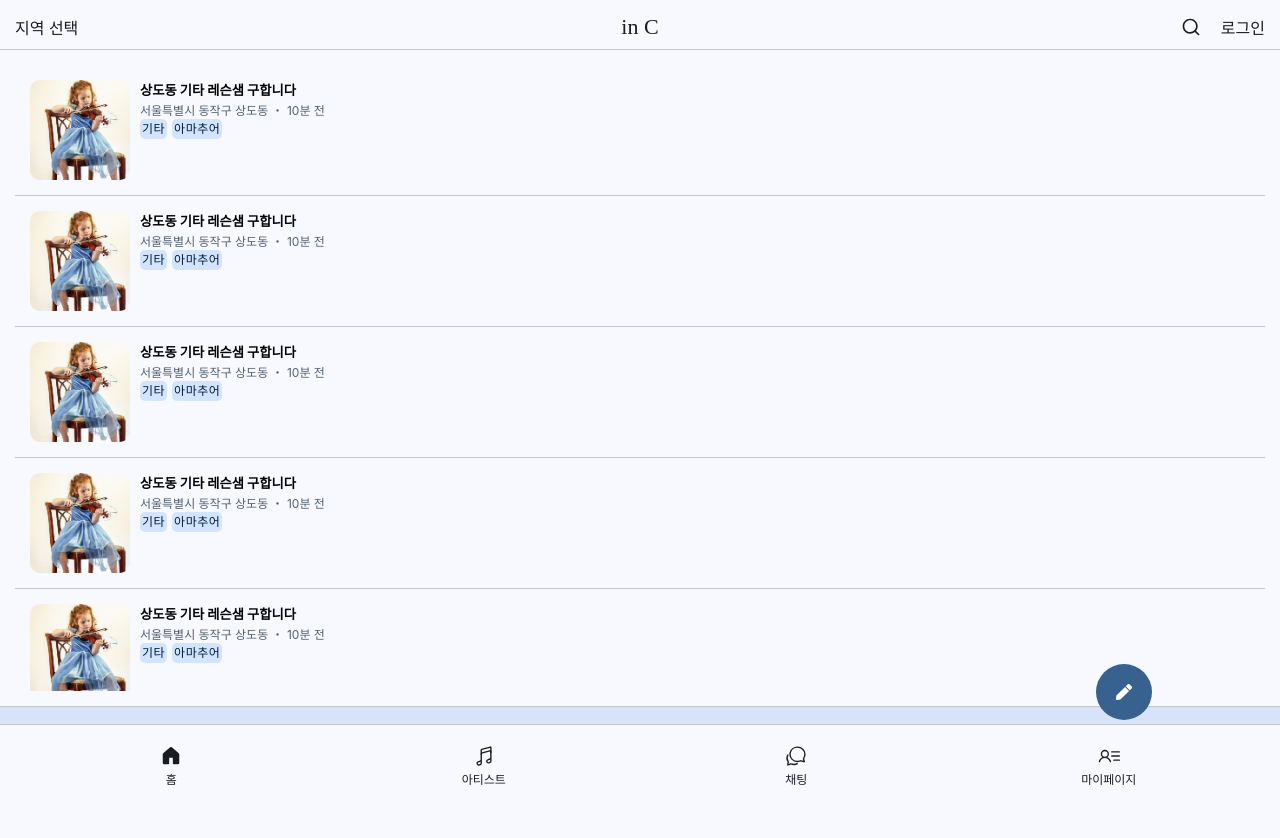
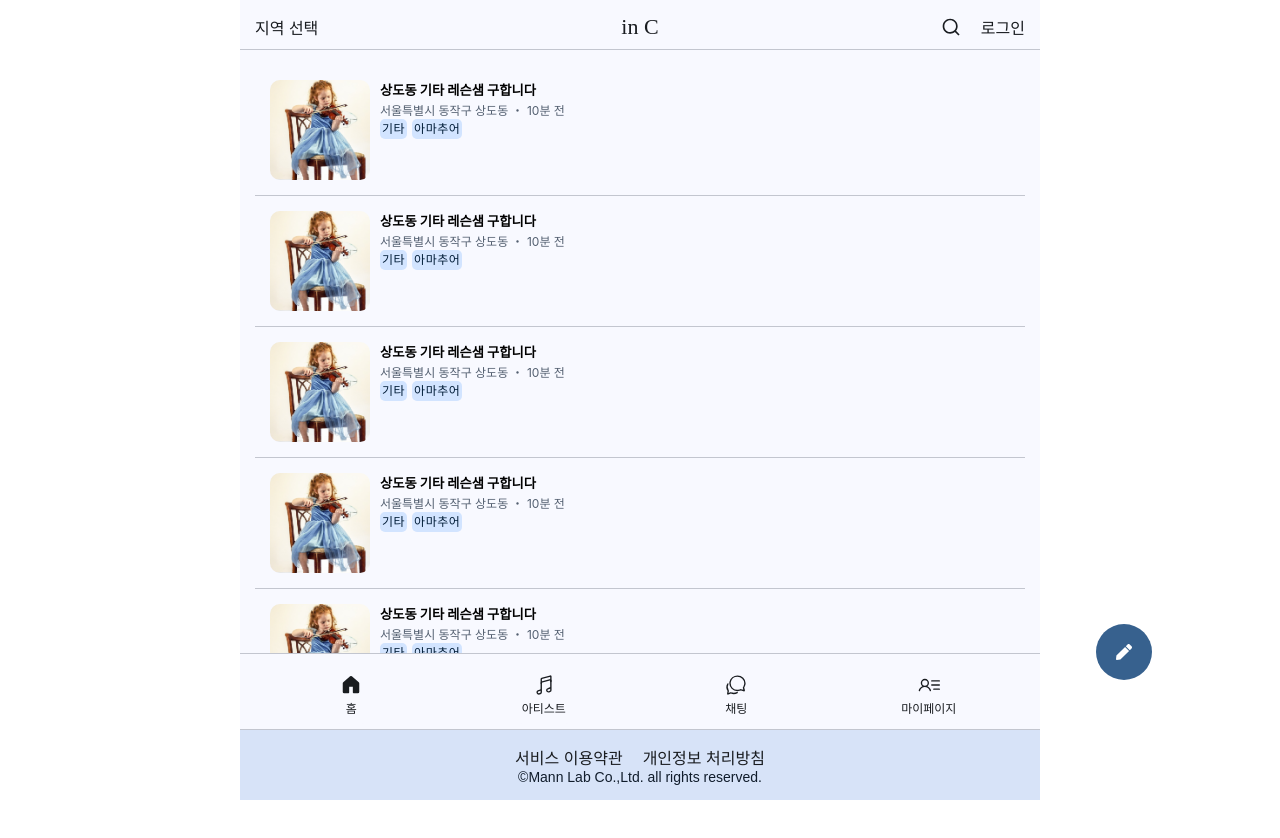
Before and after one commit to mann-lab-apps/in-classical-music, a React (Create React App) app: page / in a window 1280 px wide. Shown: the top 838 px of the page. After the commit the page ends 800 px from the top, so only its background shows below. Built offline with nearby package versions, Linux system fonts and the light colour scheme.

Commit message:
fix: edit main layout

```diff
--- a/src/components/Layout/BottomNavigation/BottomNavigation.style.ts
+++ b/src/components/Layout/BottomNavigation/BottomNavigation.style.ts
@@ -1,9 +1,10 @@
-import styled from 'styled-components';
+import styled from "styled-components";
 
 export const Wrapper = styled.nav`
-  position: fixed;
-  bottom: 0;
-  left: 0;
+  // position: absolute;
+  // bottom: 0;
+  // left: 0;
+  justify-self: end;
 
   width: 100%;
   height: 60px;
--- a/src/components/Layout/BottomNavigation/BottomNavigation.tsx
+++ b/src/components/Layout/BottomNavigation/BottomNavigation.tsx
@@ -1,14 +1,14 @@
-import { navigation } from '@/configurations';
-import { Column, Wrapper } from './BottomNavigation.style';
-import { Button } from '@/components/Elements';
-import { Link, useLocation } from 'react-router-dom';
-import { Tooltip } from '@/components/Elements/Tooltip';
+import { navigation } from "@/configurations";
+import { Column, Wrapper } from "./BottomNavigation.style";
+import { Button } from "@/components/Elements";
+import { Link, useLocation } from "react-router-dom";
+import { Tooltip } from "@/components/Elements/Tooltip";
+import { storage } from "@/utils/storage";
 
-type BottomNavigationProps = {
-  auth: any;
-};
+type BottomNavigationProps = {};
 
-export const BottomNavigation = ({ auth }: BottomNavigationProps) => {
+export const BottomNavigation = () => {
+  const auth = storage.getValue("accessToken");
   const { pathname } = useLocation();
 
   return (
@@ -20,7 +20,7 @@ export const BottomNavigation = ({ auth }: BottomNavigationProps) => {
               <Tooltip
                 text="로그인 후 이용 가능합니다"
                 horizontalPosition={
-                  link.name === '마이페이지' ? 'right' : 'center'
+                  link.name === "마이페이지" ? "right" : "center"
                 }
               >
                 <Button
--- a/src/components/Layout/Footer/Footer.tsx
+++ b/src/components/Layout/Footer/Footer.tsx
@@ -1,8 +1,11 @@
-import { Copyright, Navigation, Wrapper } from './Footer.style';
-import { Button, Link } from '@/components/Elements';
+import { BottomNavigation } from "../BottomNavigation";
+import { Copyright, Navigation, Wrapper } from "./Footer.style";
+import { Button, Link } from "@/components/Elements";
 
 export const Footer = () => {
   return (
+    <>
+      <BottomNavigation />
       <Wrapper>
         <Navigation>
           <Link to="/terms-of-use">서비스 이용약관</Link>
@@ -10,5 +13,6 @@ export const Footer = () => {
         </Navigation>
         <Copyright>&copy;Mann Lab Co.,Ltd. all rights reserved.</Copyright>
       </Wrapper>
+    </>
   );
 };
--- a/src/components/Layout/Header/Header.style.ts
+++ b/src/components/Layout/Header/Header.style.ts
@@ -1,11 +1,11 @@
-import styled from 'styled-components';
+import styled from "styled-components";
 
 type ColumnProps = {
-  justifyContent?: 'start' | 'center' | 'end';
+  justifyContent?: "start" | "center" | "end";
 };
 
 export const Wrapper = styled.header`
-  position: fixed;
+  position: relative;
   top: 0;
   left: 0;
   z-index: 1;
--- a/src/components/Layout/MainLayout/MainLayout.style.ts
+++ b/src/components/Layout/MainLayout/MainLayout.style.ts
@@ -1,9 +1,14 @@
-import styled from 'styled-components';
+import styled from "styled-components";
 
 export const Wrapper = styled.main`
-  min-height: 100vh;
+  max-width: 800px;
+  height: 100vh;
+  box-sizing: border-box;
 
-  padding: 50px 0 75px;
+  display: flex;
+  flex-direction: column;
+
+  margin: 0 auto;
 
   background-color: ${(props) => props.theme.colors.schemes.light.surface};
 `;
@@ -15,7 +20,8 @@ export const HeaderButtons = styled.div`
 `;
 
 export const Inner = styled.section`
-  height: 82vh;
+  height: 100%;
   box-sizing: border-box;
   padding: 15px;
+  overflow-y: scroll;
 `;
--- a/src/components/Layout/MainLayout/MainLayout.tsx
+++ b/src/components/Layout/MainLayout/MainLayout.tsx
@@ -1,12 +1,11 @@
-import React from 'react';
-import { HeaderButtons, Inner, Wrapper } from './MainLayout.style';
-import { Header } from '../Header';
-import { Button, Link, Logo, NotificationMenu } from '@/components/Elements';
-import { BottomNavigation } from '../BottomNavigation';
-import { Footer } from '../Footer';
-import { RegionSelectMenu } from './RegionSelectMenu';
+import React from "react";
+import { HeaderButtons, Inner, Wrapper } from "./MainLayout.style";
+import { Header } from "../Header";
+import { Button, Link, Logo, NotificationMenu } from "@/components/Elements";
+import { Footer } from "../Footer";
+import { RegionSelectMenu } from "./RegionSelectMenu";
 
-import { RiSearchLine } from 'react-icons/ri';
+import { RiSearchLine } from "react-icons/ri";
 
 type MainLayoutProps = {
   auth: any;
@@ -42,7 +41,6 @@ export const MainLayout = ({ auth, children }: MainLayoutProps) => {
       />
       <Inner>{children}</Inner>
       <Footer />
-      <BottomNavigation auth={auth} />
     </Wrapper>
   );
 };
--- a/src/features/misc/routes/Home.style.ts
+++ b/src/features/misc/routes/Home.style.ts
@@ -1,7 +1,8 @@
-import styled from 'styled-components';
+import styled from "styled-components";
 
 export const FloatingButtonWrapper = styled.div`
   position: fixed;
-  bottom: 10%;
+  z-index: 20;
+  bottom: 15%;
   right: 10%;
 `;
--- a/src/features/posts/components/Postlist.style.ts
+++ b/src/features/posts/components/Postlist.style.ts
@@ -1,10 +1,8 @@
-import styled from 'styled-components';
+import styled from "styled-components";
 
 export const Wrapper = styled.div`
   position: relative;
   z-index: 0;
-
-  height: 100%;
 `;
 
 export const Post = styled.div`
```
Lines whose indentation alone changed are shown as unchanged.
